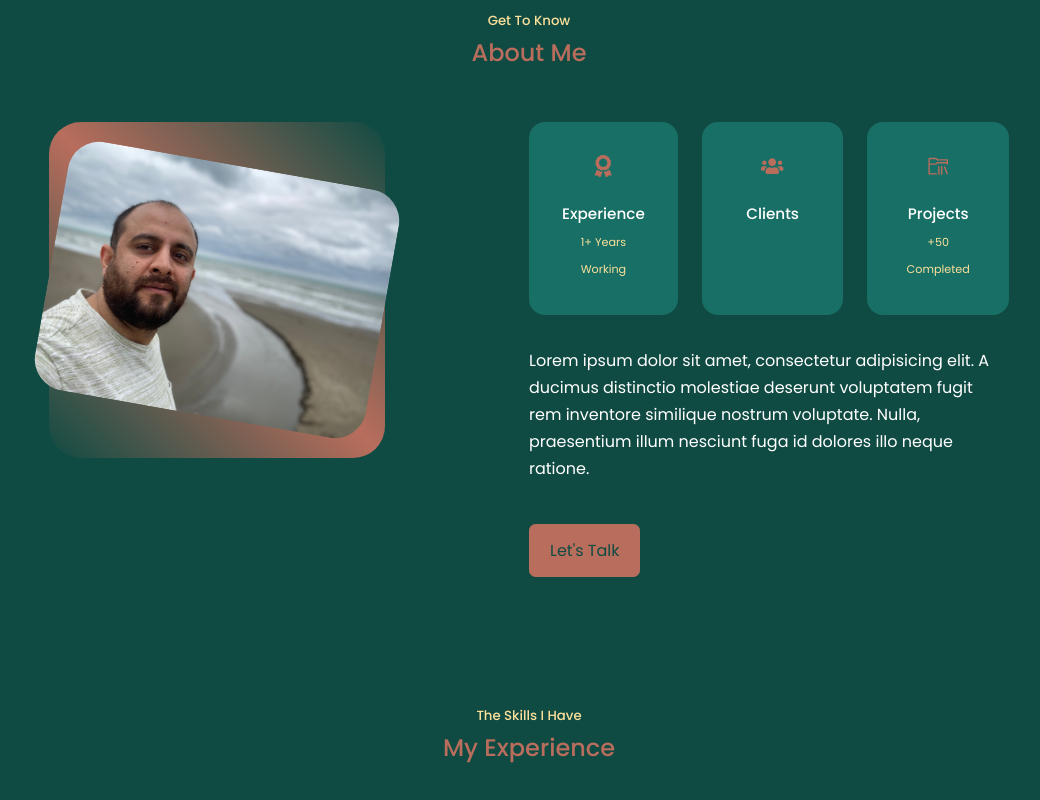
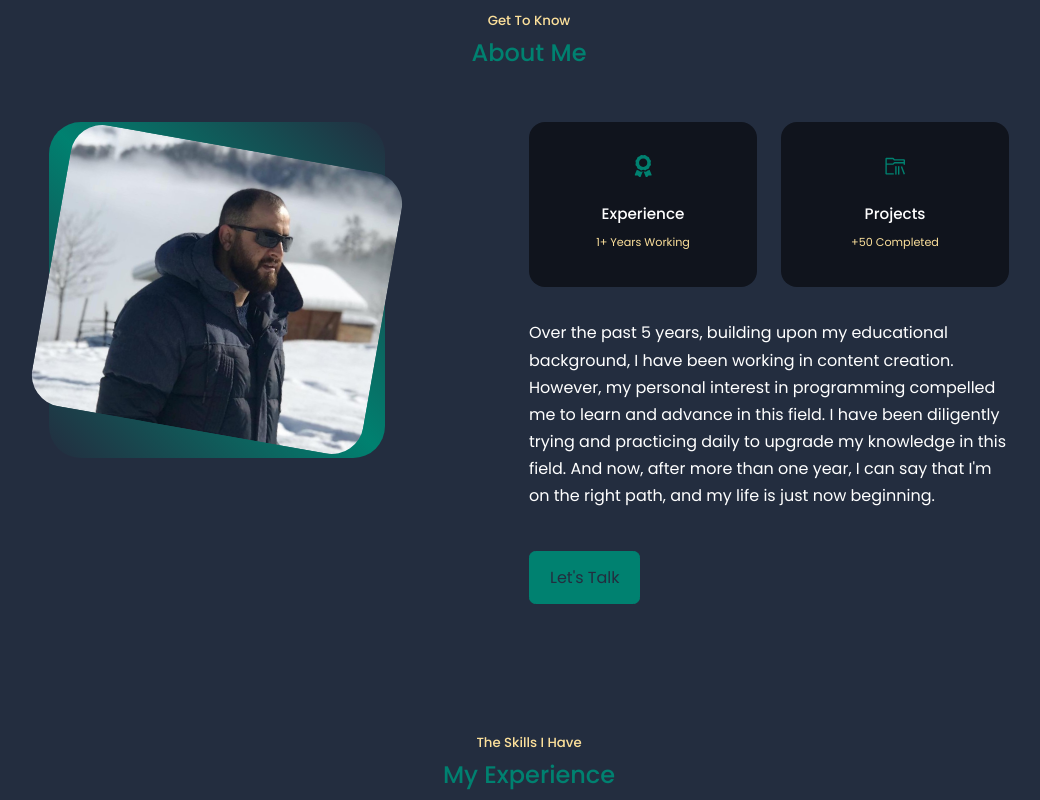
Before and after one commit to repour/Portfolio, a React (Create React App) app: page / in a window 1280 px wide. Shown: the part 980-1780 px from the top of the page, without its empty margins (111-1151 px from the left). Built offline with nearby package versions, Linux system fonts and the light colour scheme.

Commit message:
change the theme

```diff
--- a/src/components/About/About.jsx
+++ b/src/components/About/About.jsx
@@ -22,13 +22,6 @@ const About = () => {
               <h5>Experience</h5>
               <small>1+ Years Working</small>
             </article>
-
-            <article className="about__card">
-              <FaUsers className='about__icon'/>
-              <h5>Clients</h5>
-              <small></small>
-            </article>
-
             <article className="about__card">
               <VscFolderLibrary className='about__icon'/>
               <h5>Projects</h5>
@@ -36,8 +29,7 @@ const About = () => {
             </article>
           </div>
           <p>
-            Lorem ipsum dolor sit amet, consectetur adipisicing elit. A ducimus distinctio molestiae deserunt voluptatem fugit rem inventore similique nostrum voluptate. Nulla, praesentium illum nesciunt fuga id dolores illo neque ratione.
-          </p>
+          Over the past 5 years, building upon my educational background, I have been working in content creation. However, my personal interest in programming compelled me to learn and advance in this field. I have been diligently trying and practicing daily to upgrade my knowledge in this field. And now, after more than one year, I can say that I'm on the right path, and my life is just now beginning.</p>
           <a href="#contact" className='btn btn-primary'>Let's Talk</a>
         </div>
       </div>
--- a/src/components/About/about.css
+++ b/src/components/About/about.css
@@ -23,7 +23,7 @@
 
 .about__cards{
     display: grid;
-    grid-template-columns: repeat(3, 1fr);
+    grid-template-columns: repeat(2, 1fr);
     gap: 1.5rem;
 }
 
--- a/src/components/Contact/Contact.jsx
+++ b/src/components/Contact/Contact.jsx
@@ -32,7 +32,7 @@ const Contact = () => {
             <BsWhatsapp className='contact__option-icon'/>
             <h4>Whatsapp</h4>
             <h5>+989305760450</h5>
-            <a href="https://api.whatsapp.com/send?phone+989305760450" target='blank'>Send a message</a>
+            <a href="https://wa.me/+989305760450" target='blank'>Send a message</a>
           </article>
           <article className="contact__option">
             <LiaTelegramPlane className='contact__option-icon'/>
--- a/src/components/Testimonials/testimonials.css
+++ b/src/components/Testimonials/testimonials.css
@@ -15,7 +15,7 @@
     background: var(--color-bg-variant);
     text-align: center;
     padding: 2rem;
-    border-radius: 2rem;
+    /* border-radius: 2rem; */
     user-select: none;
 }
 
--- a/src/index.css
+++ b/src/index.css
@@ -12,10 +12,10 @@
 }
 
 :root{
-    --color-bg: #104b43;
-    --color-bg-variant: #186F65;
-    --color-primary: #b96d5c;
-    --color-primary-variant: #70483e;
+    --color-bg: #232D3F;
+    --color-bg-variant: #10141d;
+    --color-primary: #008170;
+    --color-primary-variant: #005B41;
     --color-white: #fff;
     --color-light: #FCE09B;
 
@@ -36,7 +36,6 @@ body{
     background: var(--color-bg);
     color: var(--color-white);
     line-height: 1.7;
-
 }
 
 .container {
```
Also changed, not shown: src/assets/me-about.jpg, src/assets/me.jpg.
